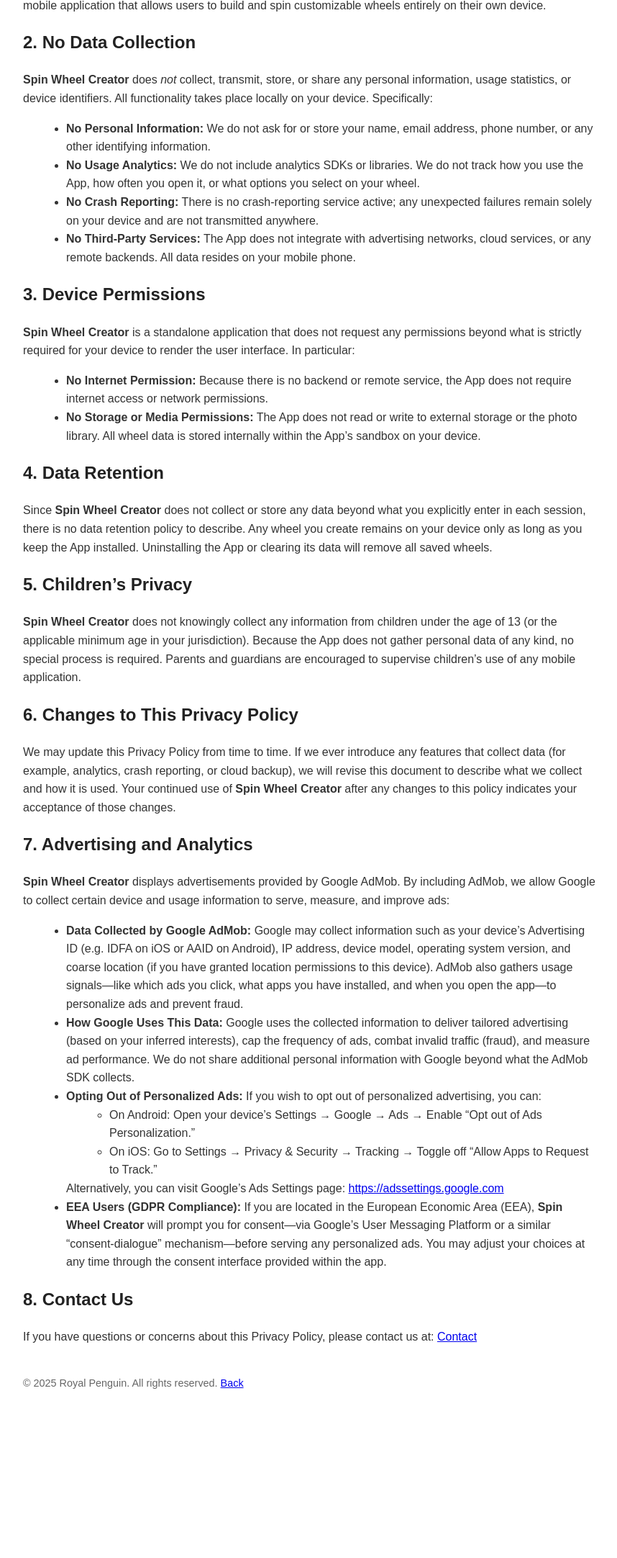
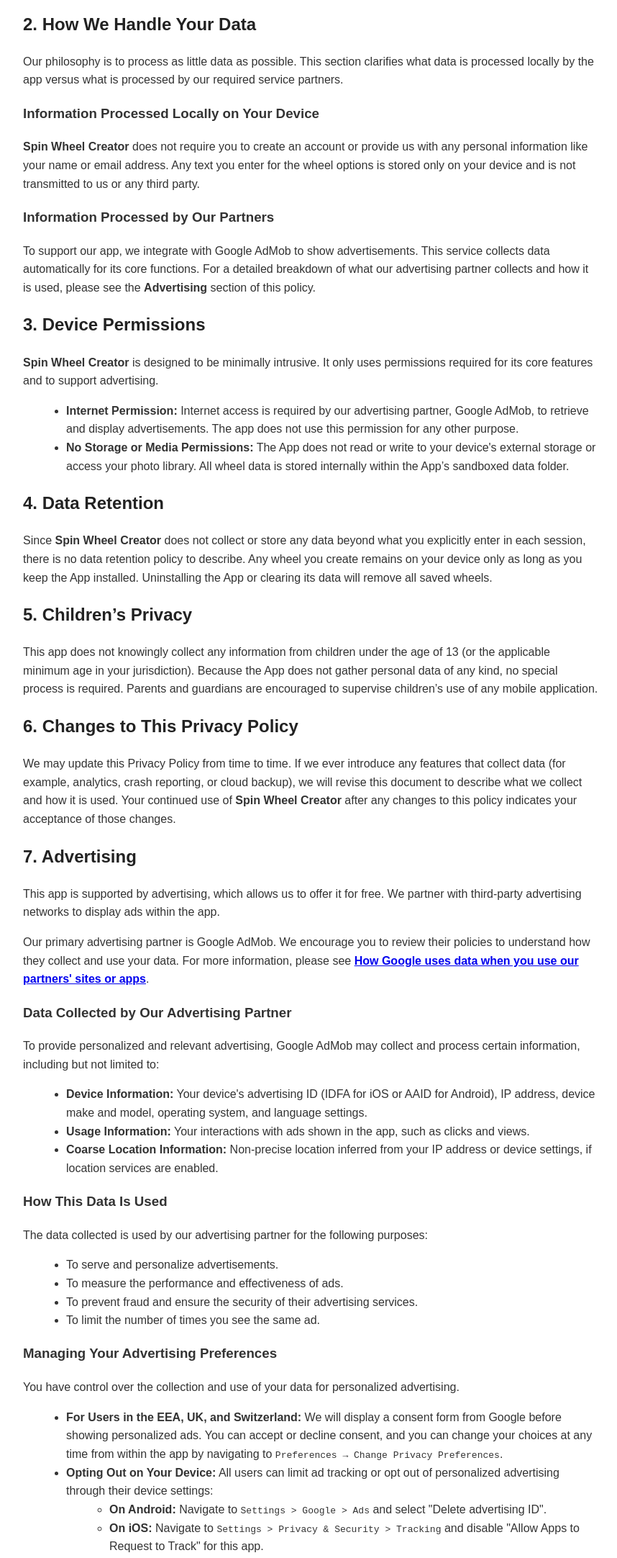
Before and after one commit to GerardMR12/royal-penguin-site, a plain HTML site: page docs/spin-wheel-creator/privacy.html in a window 1280 px wide. Shown: the part 300-2464 px from the top of the page at 72% size, without its empty margins (208-1066 px from the left). Before the commit the page ends 2253 px from the top, so only its background shows below. Drawn offline with Linux system fonts and the light colour scheme.

Commit message:
General changes in privacy policy

```diff
--- a/docs/spin-wheel-creator/privacy.html
+++ b/docs/spin-wheel-creator/privacy.html
@@ -1,8 +1,9 @@
 <!DOCTYPE html>
 <html lang="en">
+
 <head>
   <meta charset="UTF-8" />
-  <meta name="viewport" content="width=device-width, initial-scale=1.0"/>
+  <meta name="viewport" content="width=device-width, initial-scale=1.0" />
   <title>Privacy Policy – Spin Wheel Creator</title>
   <style>
     body {
@@ -13,12 +14,16 @@
       line-height: 1.6;
       color: #333;
     }
-    h1, h2 {
+
+    h1,
+    h2 {
       color: #222;
     }
+
     ul {
       margin-left: 20px;
     }
+
     footer {
       margin-top: 40px;
       font-size: 0.9em;
@@ -26,85 +31,142 @@
     }
   </style>
 </head>
+
 <body>
   <h1>Privacy Policy</h1>
 
-  <p><strong>Effective Date:</strong> June 5, 2025<br />
-     <strong>Last Updated:</strong> June 5, 2025</p>
+  <p>
+    <strong>Last Updated:</strong> June 12, 2025
+  </p>
 
   <h2>1. Introduction</h2>
   <p>
-    Welcome to <strong>Spin Wheel Creator</strong> (the “App”), provided by <strong>Royal Penguin</strong> (“we,” “us,” or “our”). This Privacy Policy describes how we handle any personal or usage data.
-    <strong>Spin Wheel Creator</strong> is a backend-less, client-only mobile application that allows users to build and spin customizable wheels entirely on their own device.
+    Welcome to <strong>Spin Wheel Creator</strong> (the “App”), provided by <strong>Royal Penguin</strong> (“we,” “us,”
+    or “our”). This Privacy Policy describes how we handle any personal or usage data.
+    <strong>Spin Wheel Creator</strong> is a backend-less, client-only mobile application that allows users to build and
+    spin customizable wheels entirely on their own device.
   </p>
 
-  <h2>2. No Data Collection</h2>
+  <h2>2. How We Handle Your Data</h2>
   <p>
-    <strong>Spin Wheel Creator</strong> does <em>not</em> collect, transmit, store, or share any personal information, usage statistics, or device identifiers. All functionality takes place locally on your device. Specifically:
+    Our philosophy is to process as little data as possible. This section clarifies what data is processed locally by
+    the app versus what is processed by our required service partners.
   </p>
-  <ul>
-    <li><strong>No Personal Information:</strong> We do not ask for or store your name, email address, phone number, or any other identifying information.</li>
-    <li><strong>No Usage Analytics:</strong> We do not include analytics SDKs or libraries. We do not track how you use the App, how often you open it, or what options you select on your wheel.</li>
-    <li><strong>No Crash Reporting:</strong> There is no crash-reporting service active; any unexpected failures remain solely on your device and are not transmitted anywhere.</li>
-    <li><strong>No Third-Party Services:</strong> The App does not integrate with advertising networks, cloud services, or any remote backends. All data resides on your mobile phone.</li>
-  </ul>
+
+  <h3>Information Processed Locally on Your Device</h3>
+  <p>
+    <strong>Spin Wheel Creator</strong> does not require you to create an account or provide us with any personal
+    information like your name or email address. Any text you enter for the wheel options is stored only on your device
+    and is not transmitted to us or any third party.
+  </p>
+
+  <h3>Information Processed by Our Partners</h3>
+  <p>
+    To support our app, we integrate with Google AdMob to show advertisements. This service collects data automatically
+    for its core functions. For a detailed breakdown of what our advertising partner collects and how it is used, please
+    see the <strong>Advertising</strong> section of this policy.
+  </p>
 
   <h2>3. Device Permissions</h2>
   <p>
-    <strong>Spin Wheel Creator</strong> is a standalone application that does not request any permissions beyond what is strictly required for your device to render the user interface. In particular:
+    <strong>Spin Wheel Creator</strong> is designed to be minimally intrusive. It only uses permissions required for its
+    core features and to support advertising.
   </p>
   <ul>
-    <li><strong>No Internet Permission:</strong> Because there is no backend or remote service, the App does not require internet access or network permissions.</li>
-    <li><strong>No Storage or Media Permissions:</strong> The App does not read or write to external storage or the photo library. All wheel data is stored internally within the App’s sandbox on your device.</li>
+    <li><strong>Internet Permission:</strong> Internet access is required by our advertising partner, Google AdMob, to
+      retrieve and display advertisements. The app does not use this permission for any other purpose.</li>
+    <li><strong>No Storage or Media Permissions:</strong> The App does not read or write to your device's external
+      storage or access your photo library. All wheel data is stored internally within the App’s sandboxed data folder.
+    </li>
   </ul>
 
   <h2>4. Data Retention</h2>
   <p>
-    Since <strong>Spin Wheel Creator</strong> does not collect or store any data beyond what you explicitly enter in each session, there is no data retention policy to describe. Any wheel you create remains on your device only as long as you keep the App installed. Uninstalling the App or clearing its data will remove all saved wheels.
+    Since <strong>Spin Wheel Creator</strong> does not collect or store any data beyond what you explicitly enter in
+    each session, there is no data retention policy to describe. Any wheel you create remains on your device only as
+    long as you keep the App installed. Uninstalling the App or clearing its data will remove all saved wheels.
   </p>
 
   <h2>5. Children’s Privacy</h2>
   <p>
-    <strong>Spin Wheel Creator</strong> does not knowingly collect any information from children under the age of 13 (or the applicable minimum age in your jurisdiction). Because the App does not gather personal data of any kind, no special process is required. Parents and guardians are encouraged to supervise children’s use of any mobile application.
+    This app does not knowingly collect any information from children under the age of 13 (or
+    the applicable minimum age in your jurisdiction). Because the App does not gather personal data of any kind, no
+    special process is required. Parents and guardians are encouraged to supervise children’s use of any mobile
+    application.
   </p>
 
   <h2>6. Changes to This Privacy Policy</h2>
   <p>
-    We may update this Privacy Policy from time to time. If we ever introduce any features that collect data (for example, analytics, crash reporting, or cloud backup), we will revise this document to describe what we collect and how it is used. Your continued use of <strong>Spin Wheel Creator</strong> after any changes to this policy indicates your acceptance of those changes.
+    We may update this Privacy Policy from time to time. If we ever introduce any features that collect data (for
+    example, analytics, crash reporting, or cloud backup), we will revise this document to describe what we collect and
+    how it is used. Your continued use of <strong>Spin Wheel Creator</strong> after any changes to this policy indicates
+    your acceptance of those changes.
   </p>
 
-  <h2>7. Advertising and Analytics</h2>
+  <h2>7. Advertising</h2>
   <p>
-    <strong>Spin Wheel Creator</strong> displays advertisements provided by Google AdMob. By including AdMob, we allow Google to collect certain device and usage information to serve, measure, and improve ads:
+    This app is supported by advertising, which allows us to offer it for free. We partner with third-party advertising
+    networks to display ads within the app.
+  </p>
+  <p>
+    Our primary advertising partner is Google AdMob. We encourage you to review their policies to understand how they
+    collect and use your data. For more information, please see <strong><a
+        href="https://policies.google.com/technologies/partner-sites" target="_blank" rel="noopener">How Google uses
+        data when you use our partners' sites or apps</a></strong>.
+  </p>
+
+  <h3>Data Collected by Our Advertising Partner</h3>
+  <p>
+    To provide personalized and relevant advertising, Google AdMob may collect and process certain information,
+    including but not limited to:
   </p>
   <ul>
-    <li><strong>Data Collected by Google AdMob:</strong>
-      Google may collect information such as your device’s Advertising ID (e.g. IDFA on iOS or AAID on Android), IP address, device model, operating system version, and coarse location (if you have granted location permissions to this device). AdMob also gathers usage signals—like which ads you click, what apps you have installed, and when you open the app—to personalize ads and prevent fraud.
-    </li>
-    <li><strong>How Google Uses This Data:</strong>
-      Google uses the collected information to deliver tailored advertising (based on your inferred interests), cap the frequency of ads, combat invalid traffic (fraud), and measure ad performance. We do not share additional personal information with Google beyond what the AdMob SDK collects.
-    </li>
-    <li><strong>Opting Out of Personalized Ads:</strong>
-      If you wish to opt out of personalized advertising, you can:
+    <li><strong>Device Information:</strong> Your device's advertising ID (IDFA for iOS or AAID for Android), IP
+      address, device make and model, operating system, and language settings.</li>
+    <li><strong>Usage Information:</strong> Your interactions with ads shown in the app, such as clicks and views.</li>
+    <li><strong>Coarse Location Information:</strong> Non-precise location inferred from your IP address or device
+      settings, if location services are enabled.</li>
+  </ul>
+
+  <h3>How This Data Is Used</h3>
+  <p>
+    The data collected is used by our advertising partner for the following purposes:
+  </p>
+  <ul>
+    <li>To serve and personalize advertisements.</li>
+    <li>To measure the performance and effectiveness of ads.</li>
+    <li>To prevent fraud and ensure the security of their advertising services.</li>
+    <li>To limit the number of times you see the same ad.</li>
+  </ul>
+
+  <h3>Managing Your Advertising Preferences</h3>
+  <p>
+    You have control over the collection and use of your data for personalized advertising.
+  </p>
+  <ul>
+    <li><strong>For Users in the EEA, UK, and Switzerland:</strong> We will display a consent form from Google before
+      showing personalized ads. You can accept or decline consent, and you can change your choices at any time from
+      within the app by navigating to <code>Preferences → Change Privacy Preferences</code>.</li>
+    <li><strong>Opting Out on Your Device:</strong> All users can limit ad tracking or opt out of personalized
+      advertising through their device settings:
       <ul>
-        <li>On Android: Open your device’s Settings → Google → Ads → Enable “Opt out of Ads Personalization.”</li>
-        <li>On iOS: Go to Settings → Privacy & Security → Tracking → Toggle off “Allow Apps to Request to Track.”</li>
+        <li><strong>On Android:</strong> Navigate to <code>Settings > Google > Ads</code> and select "Delete advertising
+          ID".</li>
+        <li><strong>On iOS:</strong> Navigate to <code>Settings > Privacy & Security > Tracking</code> and disable
+          "Allow Apps to Request to Track" for this app.</li>
       </ul>
-      Alternatively, you can visit Google’s Ads Settings page:
-      <a href="https://adssettings.google.com" target="_blank" rel="noopener">https://adssettings.google.com</a>
-    </li>
-    <li><strong>EEA Users (GDPR Compliance):</strong>
-      If you are located in the European Economic Area (EEA), <strong>Spin Wheel Creator</strong> will prompt you for consent—via Google’s User Messaging Platform or a similar “consent‐dialogue” mechanism—before serving any personalized ads. You may adjust your choices at any time through the consent interface provided within the app.
     </li>
   </ul>
 
   <h2>8. Contact Us</h2>
   <p>
-    If you have questions or concerns about this Privacy Policy, please contact us at: <a href="../contact/index.html">Contact</a>
+    If you have questions or concerns about this Privacy Policy, please contact us at: <a
+      href="../contact/index.html">Contact</a>
   </p>
 
   <footer>
     &copy; 2025 Royal Penguin. All rights reserved. <a href="../index.html">Back</a>
   </footer>
 </body>
+
 </html>
```
Also changed, not shown: docs/spin-wheel-creator/terms.html (+3 -2 lines).
